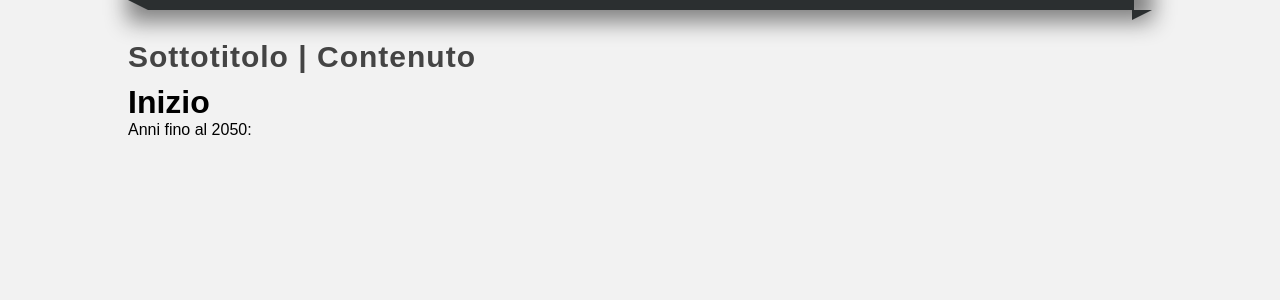
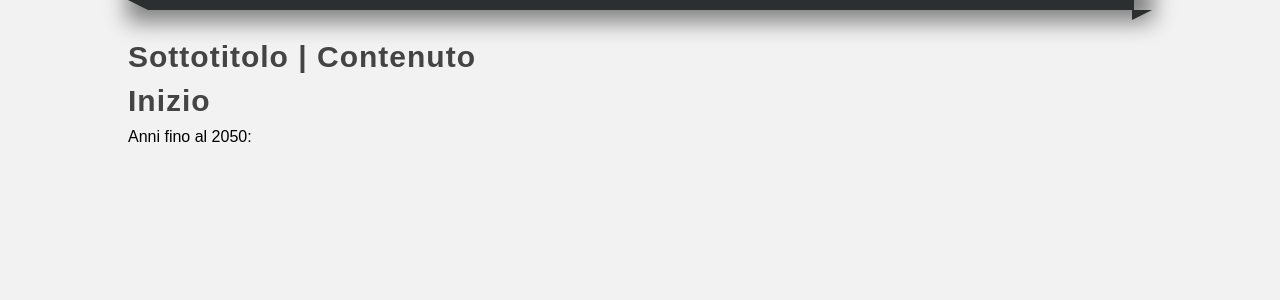
Before and after one commit to amedina14/master-python, a Django app: template 22-Django-beginnings/imparandoDjango/myapp/templates/inizio.html in a window 1280 px wide. Shown: the part 182-482 px from the top of the page. Run offline with Django 3.2, Linux system fonts and the light colour scheme; the template is opened without the code that fills it, so the values that code supplies are empty.

Commit message:
add class title

```diff
--- a/22-Django-beginnings/imparandoDjango/myapp/templates/inizio.html
+++ b/22-Django-beginnings/imparandoDjango/myapp/templates/inizio.html
@@ -5,7 +5,7 @@ Home
 {% endblock %}
 
 {% block content %}
-<h1>Inizio</h1>
+<h1 class="title">Inizio</h1>
 <p>Anni fino al 2050:</p>
 <ul>
 {% endblock %}
```
